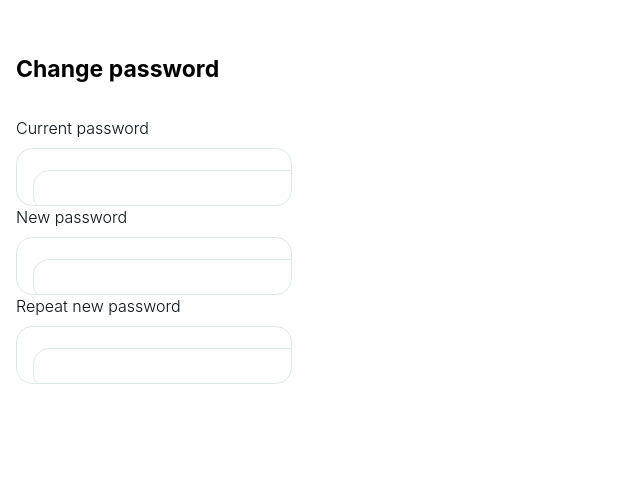
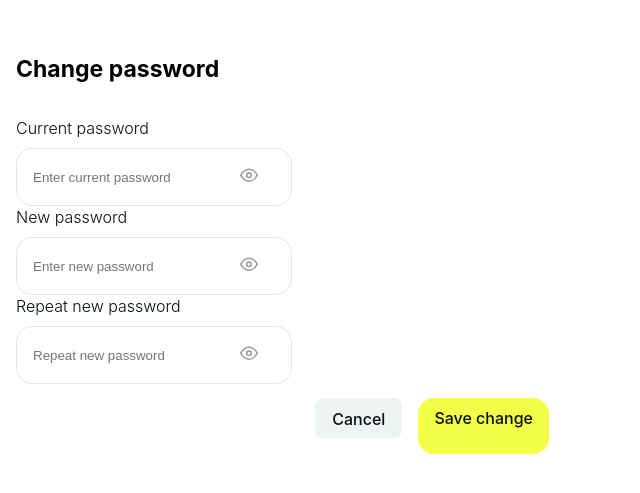
Before and after one commit to AndjelaShida/AuctionBay-Frontend, a React (Vite) app: page /changepassword in a window 1280 px wide. Shown: the part 137-630 px from the top of the page, without its empty margins (0-640 px from the left). Built offline with nearby package versions, Linux system fonts and the light colour scheme.

Commit message:
change password

```diff
--- a/src/profileSetting/changePassword.style.ts
+++ b/src/profileSetting/changePassword.style.ts
@@ -49,7 +49,6 @@ flex-direction: column;
 
 `;
 
-
 export const InputGroup = styled.div`
 width: 184px;
 height: 72px;
@@ -64,9 +63,7 @@ flex-direction: column;
     font-weight: 300;
     line-height: 24px ;
     color: #071015;
-  }
-
-    `;
+  }`;
 
   export const Input = styled.input`
 width: 242px;
@@ -76,12 +73,80 @@ gap: 8px;
 border-radius: 16px;
 border: 1px solid #DDE9E6 ;
 padding: 8px 16px;
+`;
 
-&::placeholder {
-width: 501px;
-height: 40xp;
+export const InputWrapper = styled.div`
+  position: relative;
+  width: fit-content;
+`;
+
+export const PasswordToggleIcon = styled.button`
+  position: absolute;
+  right: 12px;
+  top: 50%;
+  transform: translateY(-50%);
+  background: none;
+  border: none;
+  cursor: pointer;
+  color: #999;
+  font-size: 18px;
+
+  &:hover {
+    color: #333;
+  }
+`;
+
+
+export const BottomBar = styled.div`
+width 501px;
+height: 40px;
+gap: 16px;
+display: flex;
+flex-direction: row;
+justify-content: flex-end;
+` ;
+
+
+export const ButtonCancel = styled.button`
+width 85px;
+height: 40px;
+min-height: 40px;
+padding: 8px 16px ;
+gap: 8px;
+display: flex;
+flex-direction: column;
+background-color: #EDF4F2 ;
+` ;
+
+export const CancelText = styled.div`
+width 53px;
+height: 24px;
+ font-family: "Inter", sans-serif;
+ font-weight: 500;
+ font-size: 16px;
+ line-height: 24px;
+ color: #071015 ;
+` ;
+
+export const ButtonSave = styled.div`
+width 139px;
+height: 40px;
 min-height: 40px;
 border-radius: 16px;
-border: 1px solid #DDE9E6 ;
-}
-`;
+padding: 8px 16px;
+background-color: #F4FF47 ;
+
+` ;
+
+
+export const SaveText = styled.div`
+width 107px;
+height: 24px;
+ font-family: "Inter", sans-serif;
+ font-weight: 500;
+ font-size: 16px;
+ line-height: 24px;
+ color: #071015 ;
+ text-align: center ;
+
+` ;
--- a/src/profileSetting/changePassword.tsx
+++ b/src/profileSetting/changePassword.tsx
@@ -1,14 +1,42 @@
+import { useState } from "react";
 import {
+  BottomBar,
+  ButtonCancel,
+  ButtonSave,
+  CancelText,
   FormContainer,
   Header,
   Input,
   InputGroup,
   Inputs,
+  InputWrapper,
+  PasswordToggleIcon,
+  SaveText,
   Title,
   Wrapper,
 } from "./changePassword.style";
+import { FiEye, FiEyeOff } from "react-icons/fi";
 
 const ChangePassword: React.FC = () => {
+  const [showPassword, setShowPassword] = useState(false);
+  const togglePassword = () => {
+    setShowPassword((prev) => !prev);
+  };
+
+  const [isOverlayOpen, setIsOverlayOpen] = useState(true);
+
+  const handleSave = () => {
+    setIsOverlayOpen(false); // Ova linija zatvara "overlay"
+    console.log("Change saved");
+  };
+
+  const handleCancel = () => {
+    setIsOverlayOpen(false); // Zatvaranje na Cancel
+    console.log("Changes discarded");
+  };
+
+  if (!isOverlayOpen) return null;
+
   return (
     <Wrapper>
       <Header>
@@ -19,24 +47,61 @@ const ChangePassword: React.FC = () => {
         <Inputs>
           <InputGroup>
             <label htmlFor="currentPassword">Current password</label>
-            <Input id="currentPassword" type="text" placeholder=""></Input>
+            <InputWrapper>
+              <Input
+                id="currentPassword"
+                type={showPassword ? "text" : "password"}
+                placeholder="Enter current password"
+              />
+              <PasswordToggleIcon onClick={togglePassword}>
+                {showPassword ? <FiEyeOff /> : <FiEye />}
+              </PasswordToggleIcon>
+            </InputWrapper>
           </InputGroup>
         </Inputs>
 
-             <Inputs>
+        <Inputs>
           <InputGroup>
             <label htmlFor="newtPassword">New password</label>
-            <Input id="newtPassword" type="text" placeholder=""></Input>
+            <InputWrapper>
+              <Input
+                id="newtPassword"
+                type={showPassword ? "text" : "password"}
+                placeholder="Enter new password"
+              />
+              <PasswordToggleIcon onClick={togglePassword}>
+                {showPassword ? <FiEyeOff /> : <FiEye />}
+              </PasswordToggleIcon>
+            </InputWrapper>
           </InputGroup>
         </Inputs>
 
-             <Inputs>
+        <Inputs>
           <InputGroup>
             <label htmlFor="repeatNewPassword">Repeat new password</label>
-            <Input id="repeatNewPassword" type="text" placeholder=""></Input>
+            <InputWrapper>
+              <Input
+                id="repeatNewPassword"
+                type={showPassword ? "text" : "password"}
+                placeholder="Repeat new password"
+              />
+              <PasswordToggleIcon onClick={togglePassword}>
+                {showPassword ? <FiEyeOff /> : <FiEye />}
+              </PasswordToggleIcon>
+            </InputWrapper>
           </InputGroup>
         </Inputs>
       </FormContainer>
+
+      <BottomBar>
+        <ButtonCancel onClick={handleCancel}>
+          <CancelText>Cancel</CancelText>
+        </ButtonCancel>
+
+        <ButtonSave onClick={handleSave}>
+          <SaveText>Save change</SaveText>
+        </ButtonSave>
+      </BottomBar>
     </Wrapper>
   );
 };
--- a/src/profileSetting/profileSettings.style.ts
+++ b/src/profileSetting/profileSettings.style.ts
@@ -48,6 +48,22 @@ display: flex;
 flex-direction: row;
 `;
 
+export const InputGroup = styled.div`
+width: 184px;
+height: 72px;
+gap: 8px;
+flex: 1;
+display: flex;
+flex-direction: column;
+
+  label {
+    font-family: "Inter", sans-serif;
+    font-size: 16px;
+    font-weight: 300;
+    line-height: 24px ;
+    color: #071015;
+  }`;
+
 export const Inputs = styled.div`
 width: 501px;
 height: 72px;
@@ -67,22 +83,6 @@ padding: 8px 16px;
 `;
 
 
-
-export const InputGroup = styled.div`
-width 184px;
-height: 72px;
-gap: 8px;
-flex: 1;
-display: flex;
-flex-direction: column;
-
-  label {
-    font-family: "Inter", sans-serif;
-    font-size: 16px;
-    font-weight: 300;
-    line-height: 24px ;
-    color: #071015;
-  }` ;
 
   export const MutedLink = styled(Link)`
   width 139px;
--- a/src/profileSetting/profileSettings.tsx
+++ b/src/profileSetting/profileSettings.tsx
@@ -30,7 +30,7 @@ const ProfileSettings: React.FC = () => {
     console.log("Changes discarded");
   };
 
-  if (!isOverlayOpen) return null; // Sakriva komponentu kad je overlay zatvoren
+  if (!isOverlayOpen) return null;
 
   return (
     <Wrapper>
```
